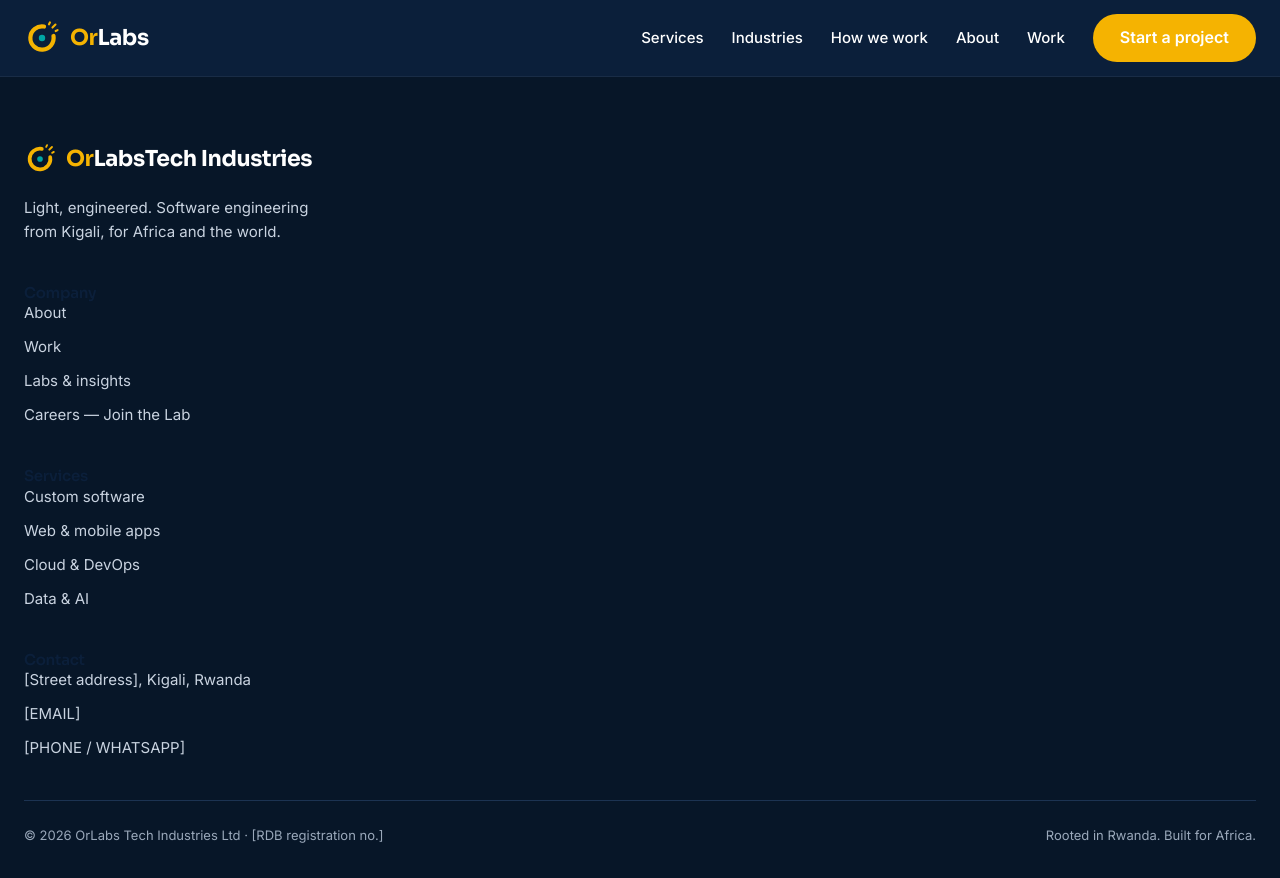
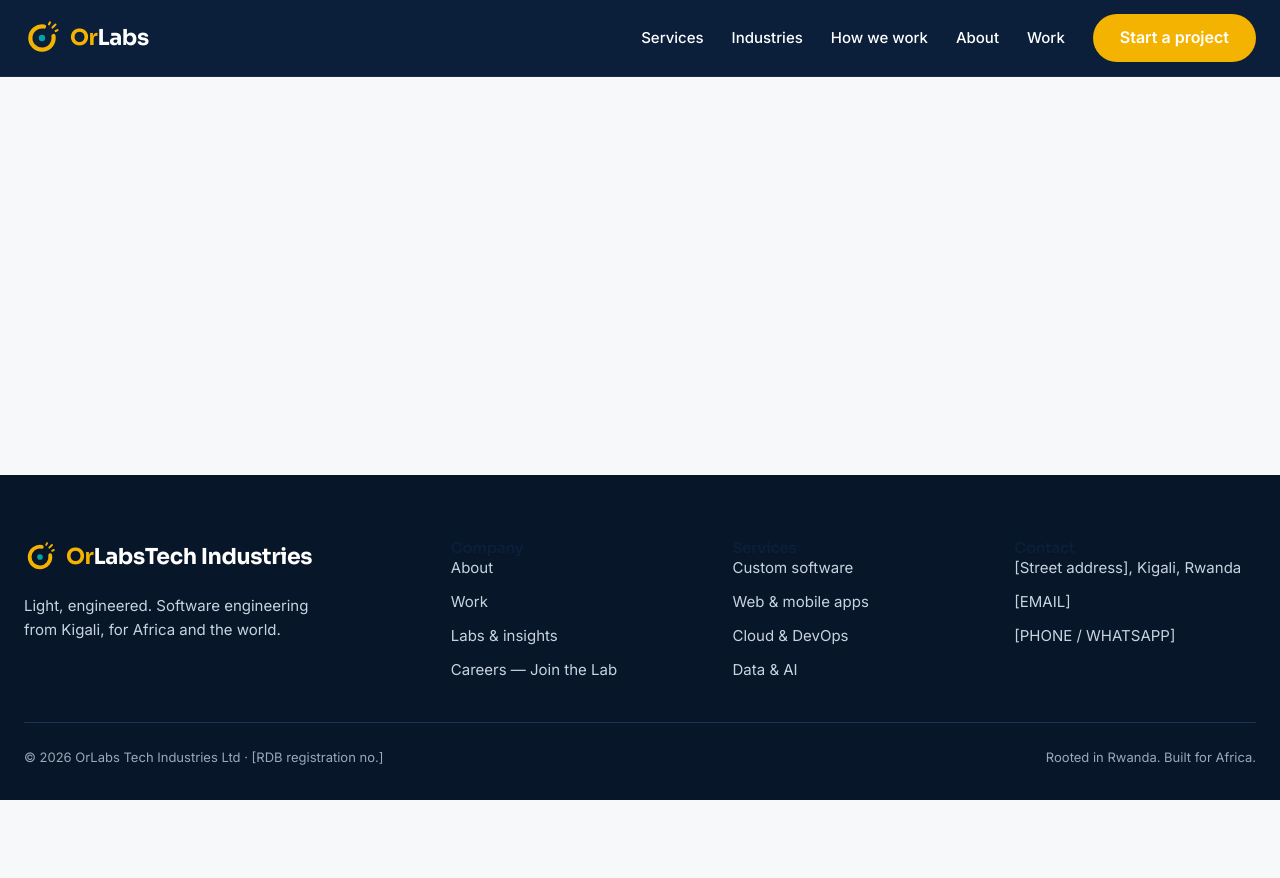
Before and after one commit to techrevolutionrwanda/orlabs, a Next.js app in the folder frontend/: page / in a window 1280 px wide. After the commit the page ends 800 px from the top, so only its background shows below. Built offline with nearby package versions, Linux system fonts and the light colour scheme.

Commit message:
fix: match footer desktop grid layout to template (1.6fr brand + 3 columns)

```diff
--- a/frontend/src/components/Footer.tsx
+++ b/frontend/src/components/Footer.tsx
@@ -31,7 +31,7 @@
   return (
     <footer className="bg-navy-deep pt-16 pb-8 text-on-navy-muted">
       <div className="mx-auto max-w-container px-[var(--gutter)]">
-        <div className="grid gap-10 max-[860px]:grid-cols-2">
+        <div className="grid gap-10 min-[861px]:grid-cols-[1.6fr_repeat(3,1fr)] max-[860px]:grid-cols-2">
           <div className="max-[860px]:col-span-2">
             <Link
               href="/#top"
```
